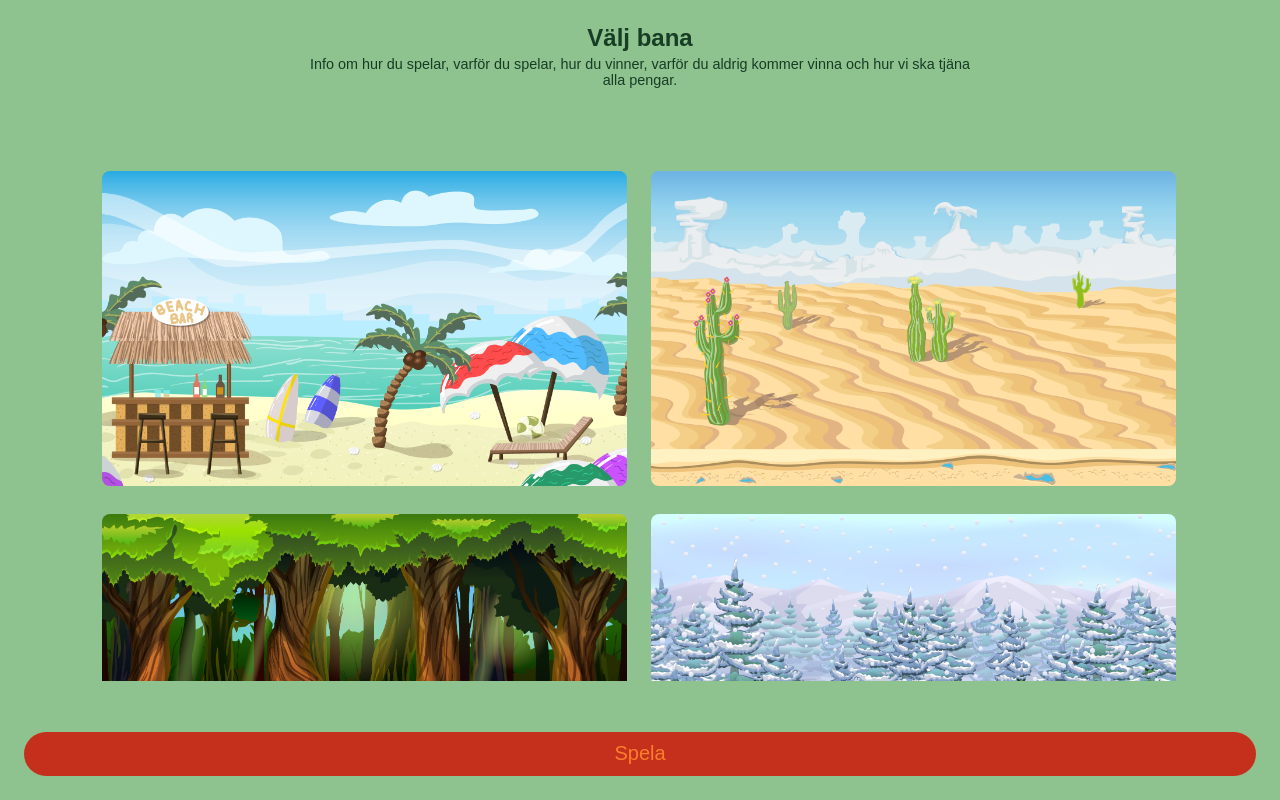
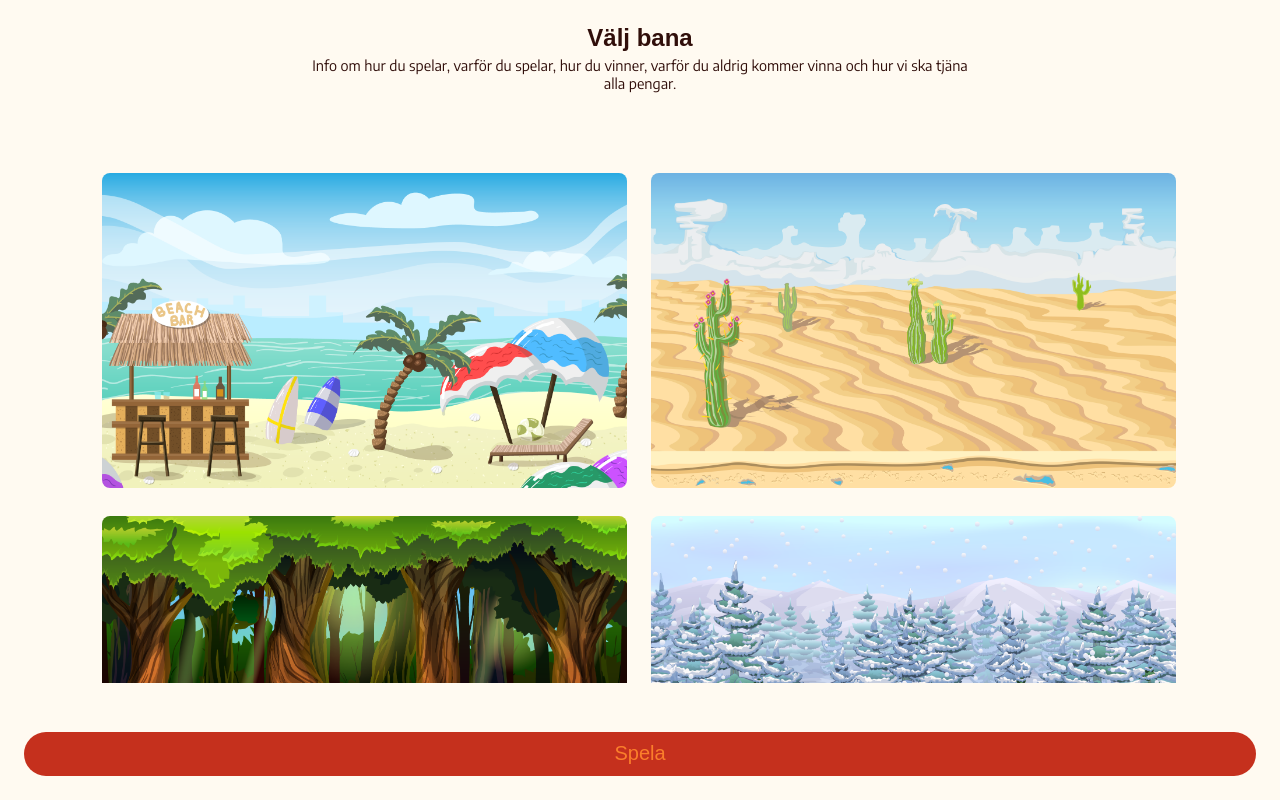
Before and after one commit to Skjesper/GoldenBeetlebug, a React (Vite) app: page /play in a window 1280 px wide. Built offline with nearby package versions, Linux system fonts and the light colour scheme; no server answers; a web font is replaced by a local one.

Commit message:
changed to root variables for styling and added p

```diff
--- a/src/components/StageSelect.tsx
+++ b/src/components/StageSelect.tsx
@@ -5,8 +5,8 @@ import Button from './Button';
 const StyledContainer = styled.div`
   width: 100%;
   height: 100%;
-  background-color: #8ec28e;
-  color: #173d25;
+  background-color: var(--background);
+  color: var(--dark);
   display: flex;
   flex-direction: column;
   justify-content: space-between;
--- a/src/styles/GlobalStyles.tsx
+++ b/src/styles/GlobalStyles.tsx
@@ -50,6 +50,10 @@ const globalStyles = css`
         font-weight: var(--weight-regular);
     }
 
+    p {
+        font-family: var(--font-secondary);
+    }
+
     a {
         text-decoration: none;
     }
```
